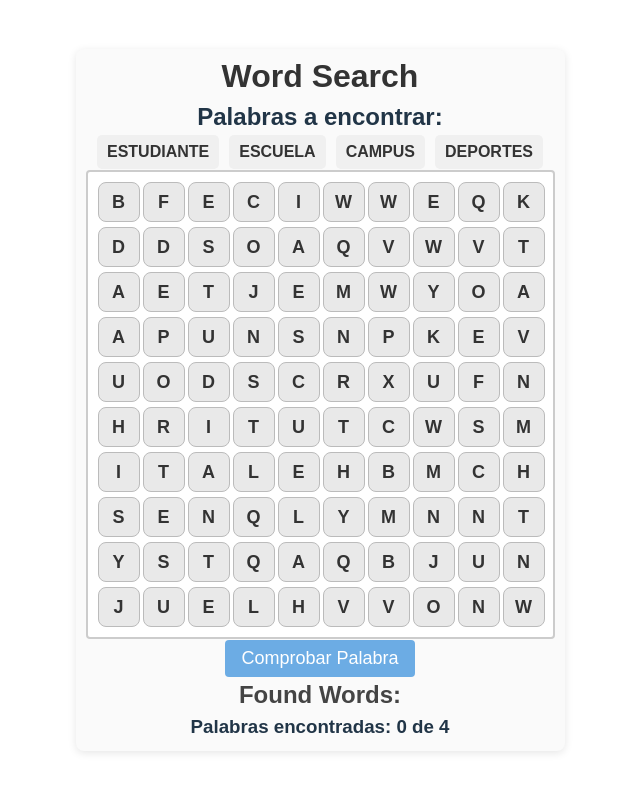
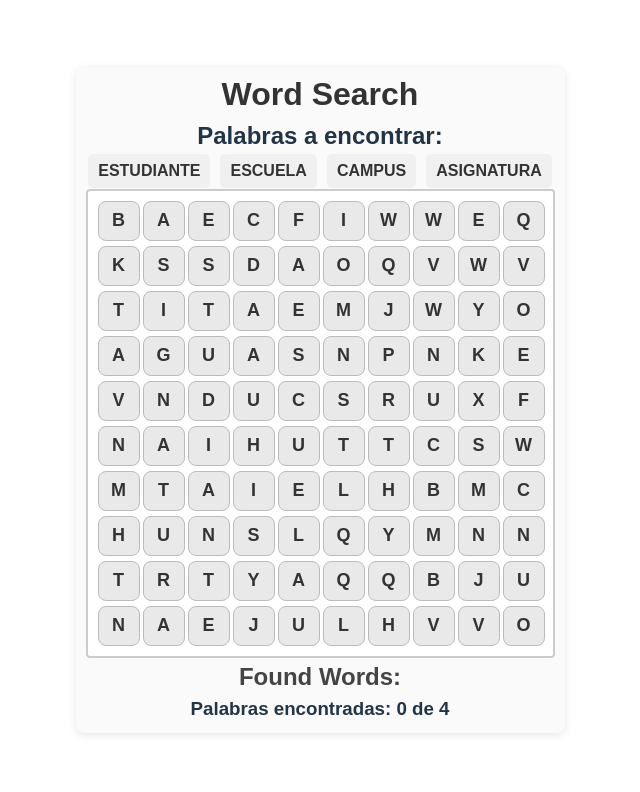
Before and after one commit to GuilleSanzNieto/ProyectoInterfacesMonoply, a React (Vite) app: page / in a window 1280 px wide. Shown: the top 792 px of the page, without its empty margins (320-960 px from the left). Built offline with nearby package versions, Linux system fonts and the light colour scheme.

Commit message:
sopa de letras mejorada

```diff
--- a/src/juegos/WordSearch.jsx
+++ b/src/juegos/WordSearch.jsx
@@ -2,27 +2,24 @@ import React, { useState } from 'react';
 import './styles/WordSearch.css';
 
 const WordSearch = () => {
-  // Batería de 10 palabras relacionadas con la Universidad de Málaga
-  const battery = ['UMA', 'CAMPUS', 'ESTUDIANTE', 'ESCUELA', 'UNIVERSIDAD', 'MALAGA', 'FACULTAD', 'INGENIERIA', 'DEPORTES', 'ASIGNATURA', 'MATRICULA'];
-  // Selecciona 4 palabras aleatorias para la ronda al inicializar
+  const battery = ['UMA', 'CAMPUS', 'ESTUDIANTE', 'ESCUELA', 'UNIVERSIDAD', 'MALAGA', 'FACULTAD', 'DEPORTES', 'ASIGNATURA', 'MATRICULA'];
+
   const [roundWords] = useState(() =>
     [...battery].sort(() => 0.5 - Math.random()).slice(0, 4)
   );
 
   const [board, setBoard] = useState(generateBoard());
+  const [firstCell, setFirstCell] = useState(null);
   const [selectedCells, setSelectedCells] = useState([]);
   const [foundWords, setFoundWords] = useState([]);
   const [foundPositions, setFoundPositions] = useState([]);
   const [hasWon, setHasWon] = useState(false);
 
-  // Array de colores para el confetti
   const colors = ["#f94144", "#f3722c", "#f8961e", "#f9c74f", "#90be6d", "#43aa8b", "#577590"];
 
   function generateBoard() {
     const size = 10;
-    const board = Array(size)
-      .fill(null)
-      .map(() => Array(size).fill(null));
+    const board = Array(size).fill(null).map(() => Array(size).fill(null));
 
     const placeWord = (word) => {
       for (let attempt = 0; attempt < 200; attempt++) {
@@ -60,7 +57,7 @@ const WordSearch = () => {
           }
           return true;
         } else if (orientation === 2 && word.length <= size) {
-          // Diagonal hacia abajo-derecha
+          // Diagonal
           const row = Math.floor(Math.random() * (size - word.length + 1));
           const col = Math.floor(Math.random() * (size - word.length + 1));
           let fits = true;
@@ -80,12 +77,10 @@ const WordSearch = () => {
       return false;
     };
 
-    // Coloca cada palabra de la ronda en el tablero
     roundWords.forEach(word => {
       placeWord(word);
     });
 
-    // Rellena las celdas vacías con letras aleatorias
     const alphabet = "ABCDEFGHIJKLMNOPQRSTUVWXYZ";
     for (let i = 0; i < size; i++) {
       for (let j = 0; j < size; j++) {
@@ -97,31 +92,83 @@ const WordSearch = () => {
     return board;
   }
 
-  // Activa o desactiva la selección de una celda
-  const handleCellClick = (row, col) => {
-    if (selectedCells.some(cell => cell.row === row && cell.col === col)) {
-      setSelectedCells(selectedCells.filter(cell => !(cell.row === row && cell.col === col)));
-    } else {
-      setSelectedCells([...selectedCells, { row, col }]);
+  const getWordBetweenPoints = (start, end) => {
+    let word = '';
+    const rowDiff = end.row - start.row;
+    const colDiff = end.col - start.col;
+
+    // Solo permite horizontal, vertical o diagonal
+    if (Math.abs(rowDiff) === Math.abs(colDiff) || rowDiff === 0 || colDiff === 0) {
+      const steps = Math.max(Math.abs(rowDiff), Math.abs(colDiff));
+      const rowStep = rowDiff === 0 ? 0 : rowDiff / Math.abs(rowDiff);
+      const colStep = colDiff === 0 ? 0 : colDiff / Math.abs(colDiff);
+
+      for (let i = 0; i <= steps; i++) {
+        const currentRow = start.row + (rowStep * i);
+        const currentCol = start.col + (colStep * i);
+        word += board[currentRow][currentCol];
       }
+
+      // También comprueba la palabra en sentido inverso
+      const reverseWord = word.split('').reverse().join('');
+      if (roundWords.includes(reverseWord)) {
+        return reverseWord;
+      }
+    }
+
+    return word;
   };
 
-  // Verifica si la selección actual forma una palabra correcta
-  const checkWord = () => {
-    const word = selectedCells.map(cell => board[cell.row][cell.col]).join('');
-    if (roundWords.includes(word)) {
-      // Actualiza foundWords y foundPositions
+  const handleCellClick = (row, col) => {
+    if (!firstCell) {
+      // Primera selección
+      setFirstCell({ row, col });
+      setSelectedCells([{ row, col }]);
+    } else {
+      // Segunda selección
+      const secondCell = { row, col };
+      const word = getWordBetweenPoints(firstCell, secondCell);
+      const reverseWord = getWordBetweenPoints(secondCell, firstCell);
+
+      let cells = [];
+      const rowDiff = secondCell.row - firstCell.row;
+      const colDiff = secondCell.col - firstCell.col;
+
+      if (Math.abs(rowDiff) === Math.abs(colDiff) || rowDiff === 0 || colDiff === 0) {
+        const steps = Math.max(Math.abs(rowDiff), Math.abs(colDiff));
+        const rowStep = rowDiff === 0 ? 0 : rowDiff / Math.abs(rowDiff);
+        const colStep = colDiff === 0 ? 0 : colDiff / Math.abs(colDiff);
+
+        for (let i = 0; i <= steps; i++) {
+          const currentRow = firstCell.row + (rowStep * i);
+          const currentCol = firstCell.col + (colStep * i);
+          cells.push({ row: currentRow, col: currentCol });
+        }
+      }
+
+      setSelectedCells(cells);
+
+      // Comprueba si la palabra es válida en ambas direcciones
+      if (roundWords.includes(word) || roundWords.includes(reverseWord)) {
+        const validWord = roundWords.includes(word) ? word : reverseWord;
+        if (!foundWords.includes(validWord)) {
           setFoundWords(prev => {
-        const newFound = [...prev, word];
+            const newFound = [...prev, validWord];
             if (newFound.length === 4) {
               setHasWon(true);
             }
             return newFound;
           });
-      setFoundPositions([...foundPositions, ...selectedCells]);
+          setFoundPositions(prev => [...prev, ...cells]);
         }
-    // Reinicia la selección para una nueva palabra
+      }
+
+      // Reinicia la selección
+      setFirstCell(null);
+      setTimeout(() => {
         setSelectedCells([]);
+      }, 500);
+    }
   };
 
   const renderCell = (row, col) => {
@@ -157,10 +204,7 @@ const WordSearch = () => {
         <h2>Palabras a encontrar:</h2>
         <ul>
           {roundWords.map((word, index) => (
-            <li
-              key={index}
-              className={foundWords.includes(word) ? "found-word" : ""}
-            >
+            <li key={index} className={foundWords.includes(word) ? "found-word" : ""}>
               {word}
             </li>
           ))}
@@ -168,7 +212,6 @@ const WordSearch = () => {
       </div>
 
       {renderBoard()}
-      <button className="check-word" onClick={checkWord}>Comprobar Palabra</button>
 
       <div className="found-words">
         <h2>Found Words:</h2>
@@ -195,7 +238,7 @@ const WordSearch = () => {
                     '--duration': `${Math.random() * 3 + 2}s`,
                     backgroundColor: colors[Math.floor(Math.random() * colors.length)]
                   }}
-                ></div>
+                />
               ))}
             </div>
           </div>
```
Lines whose indentation alone changed are shown as unchanged.
